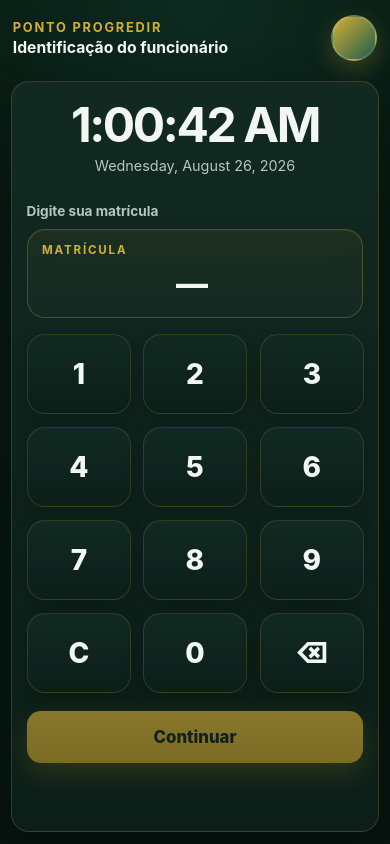
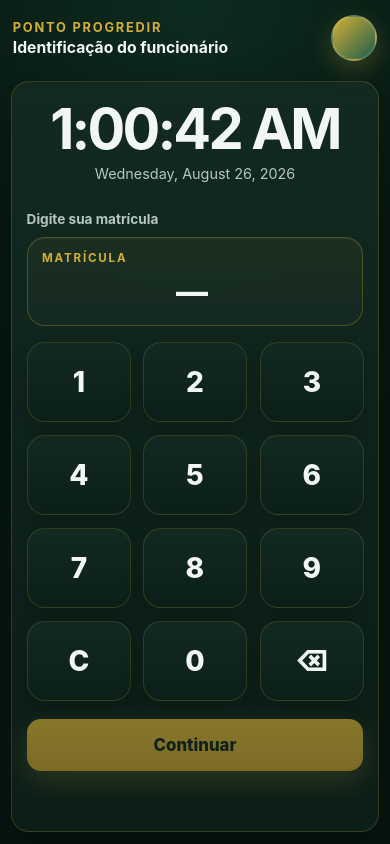
Before and after one commit to marinsdigital28-prog/pontovs, a Next.js app: page /ponto in a window 390 px wide. Built offline with nearby package versions, Linux system fonts and the light colour scheme.

Commit message:
style: enlarge punch clock display

```diff
--- a/app/globals.css
+++ b/app/globals.css
@@ -80,7 +80,7 @@ button,input{font:inherit}
 }
 
 .clock{text-align:center;padding:0.35rem 0 0.7rem}
-.clock .time{font-size:clamp(3rem, 8vw, 3.4rem);font-weight:700;line-height:1;color:var(--text);letter-spacing:-0.05em}
+.clock .time{font-size:clamp(3.5rem, 10vw, 4.2rem);font-weight:700;line-height:1;color:var(--text);letter-spacing:-0.05em}
 .clock .date{color:var(--muted);font-size:0.9rem;margin-top:0.5rem}
 
 .location-row{
```
Also changed, not shown: 2 other files (tests, documents, lock files or other folders).
